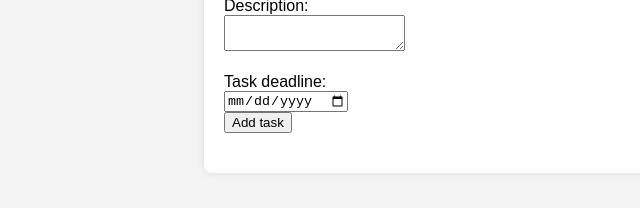
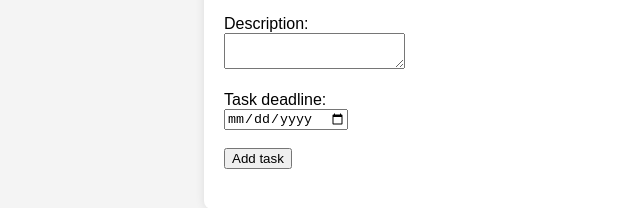
Before and after one commit to LordNSavior/Task-Tracker-Project, a plain HTML site: page index.html in a window 1280 px wide. Shown: the part 192-400 px from the top of the page, without its empty margins (16-656 px from the left). Drawn offline with Linux system fonts and the light colour scheme.

Commit message:
added newlines + function fix

```diff
--- a/index.html
+++ b/index.html
@@ -12,11 +12,11 @@
         <form id="taskForm">
             <!--Task form inputs here-->
             <label for="taskName">Task name:</label><br>
-            <input type="text" id="taskName" name="taskName"><br>
+            <input type="text" id="taskName" name="taskName"><br><br>
             <label for="taskDescription">Description:</label><br>
             <textarea name="taskDescription" id="taskDescription"></textarea><br><br>
             <label for="taskDeadline">Task deadline:</label><br>
-            <input type="date" id="taskDeadline" name="taskDeadline"><br>
+            <input type="date" id="taskDeadline" name="taskDeadline"><br><br>
             <button type="submit">Add task</button>
         </form>
         <table id="taskTable">
--- a/script.js
+++ b/script.js
@@ -23,6 +23,7 @@ function handleSubmission(event) {
 
     if (taskName == "" || taskDeadline == "") {
         alert('Task name and deadline are required!')
+        return;
     }
 
     tasks.push({ name: taskName, description: taskDescription, deadline: taskDeadline })
```
